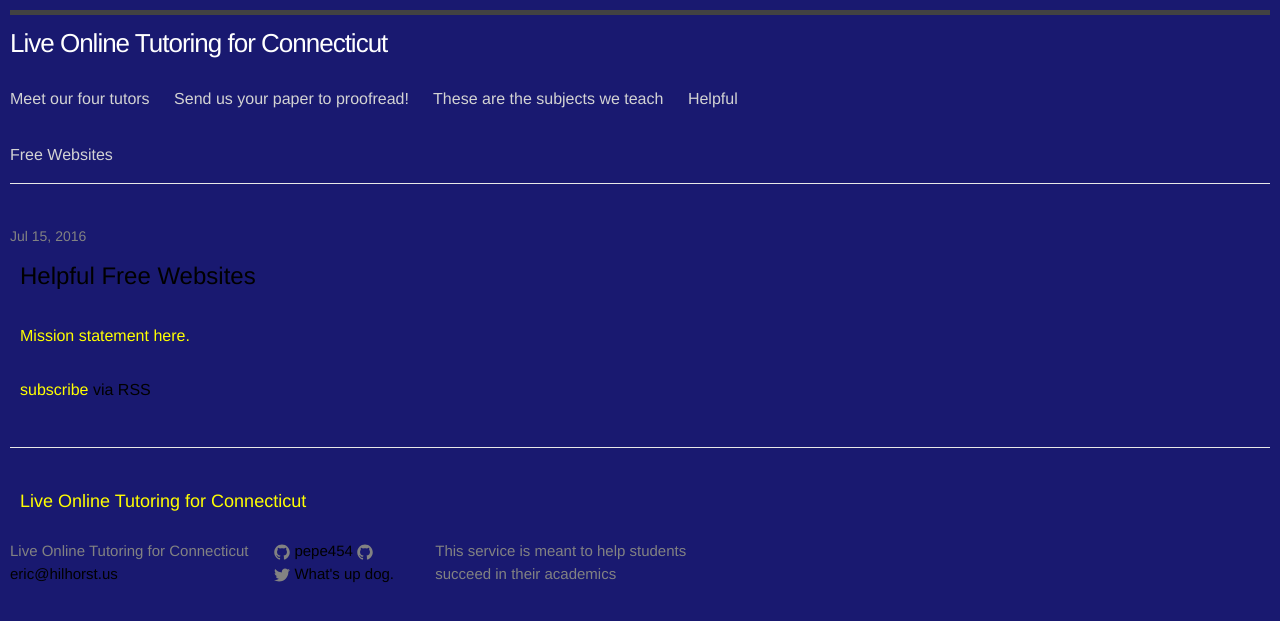
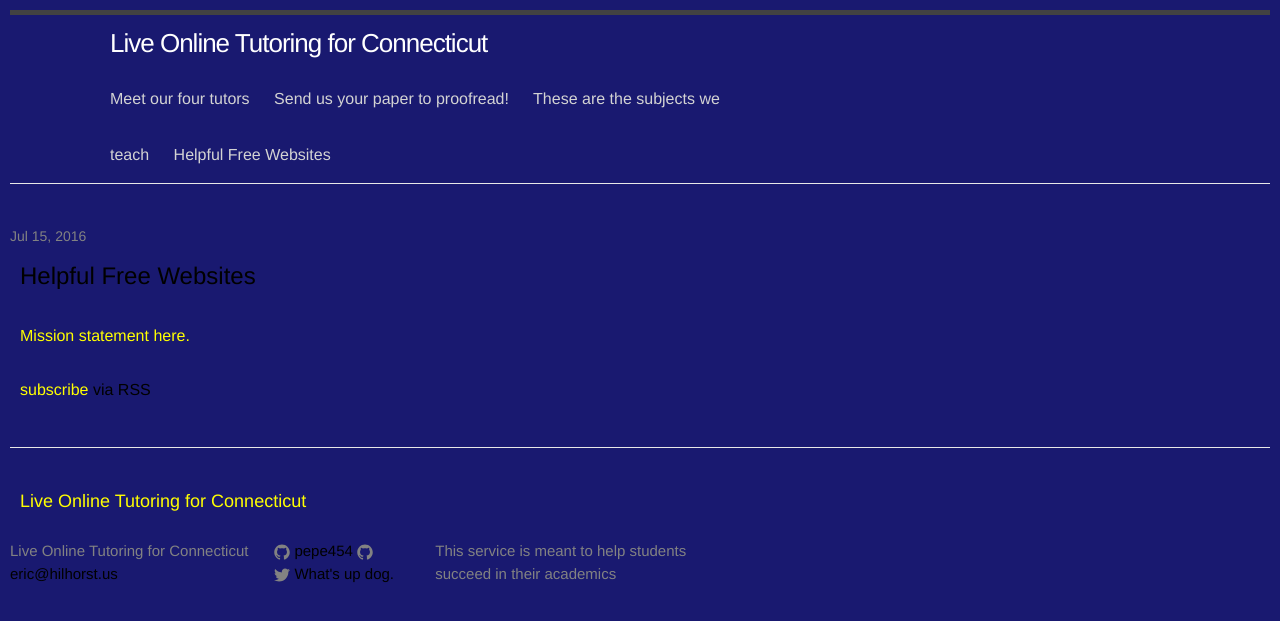
Before and after one commit to pepe454/pepe454.github.io, a Jekyll site: the page built from index.html, in a window 1280 px wide. Shown: the top 621 px of the page. Built offline with Jekyll 4.4.1, drawn with Linux system fonts in a browser that asks for light colours.

Commit message:
Update _layout.scss

```diff
--- a/_sass/_layout.scss
+++ b/_sass/_layout.scss
@@ -17,7 +17,7 @@
     letter-spacing: -1px;
     margin-bottom: 0;
     float: center;
-    margin-left: 100;
+    margin-left: 100px;
 
 
     &,
@@ -29,7 +29,7 @@
 .site-nav {
     float: right;
     line-height: 56px;
-    margin-left: 100;
+    margin-left: 100px;
 
     .menu-icon {
         display: none;
```
